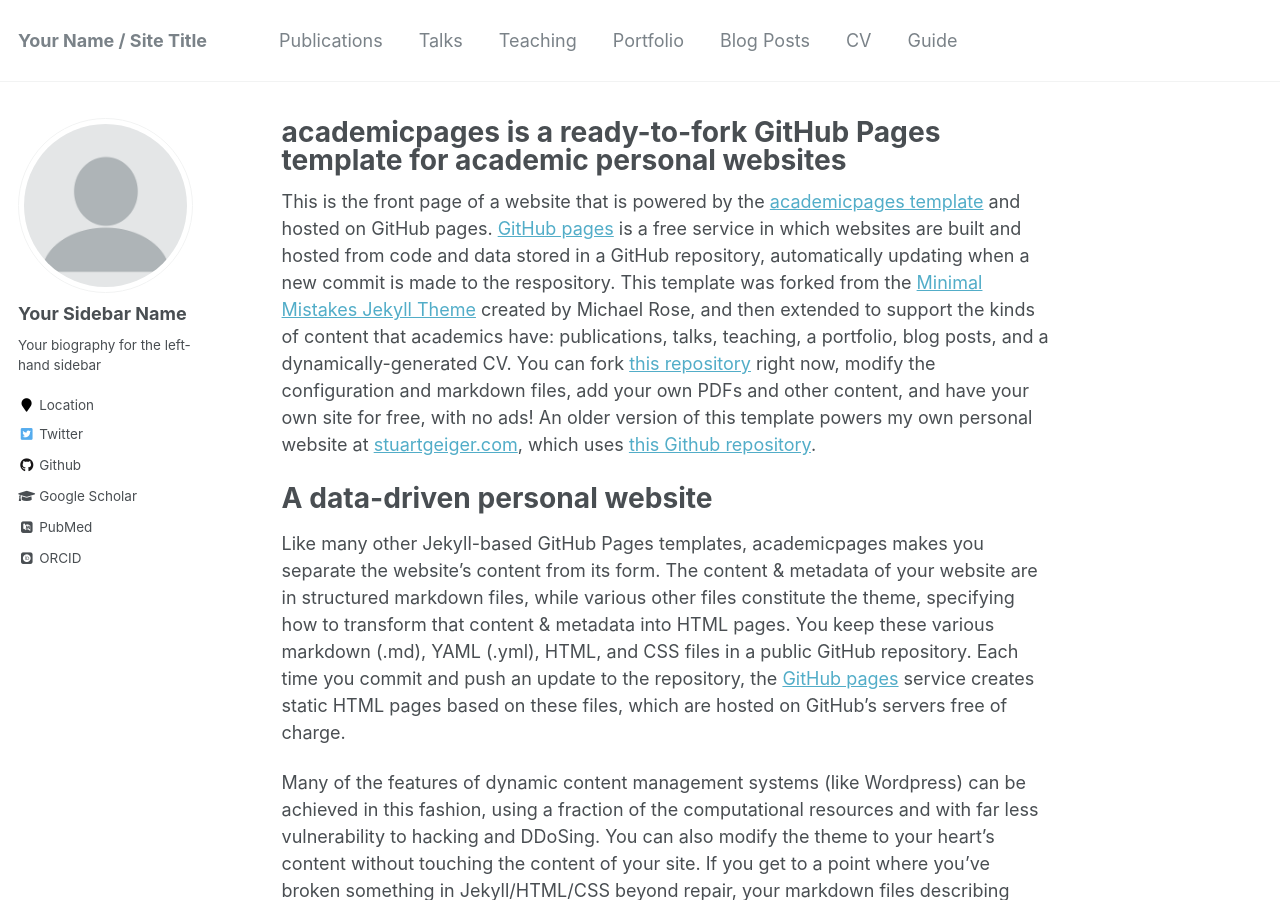
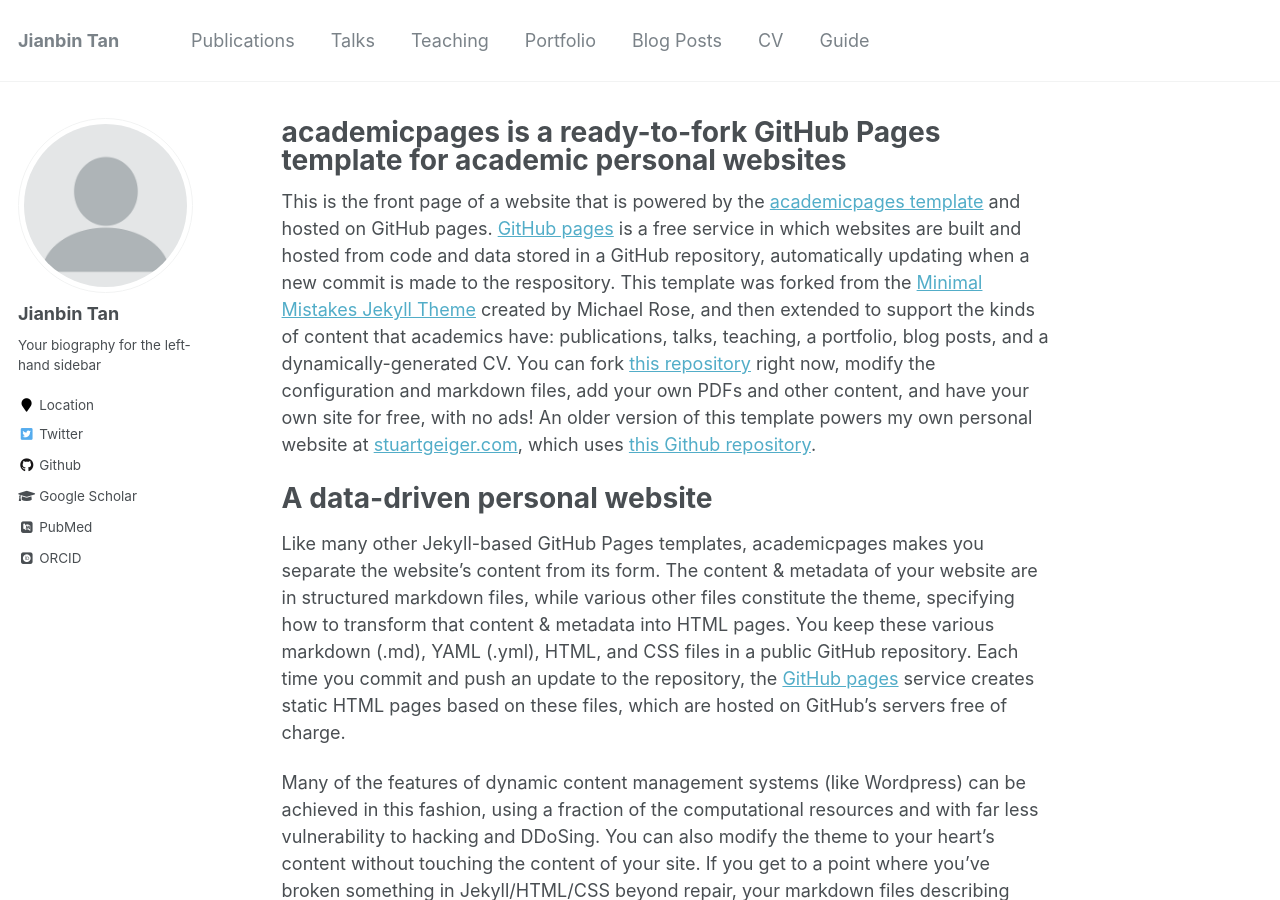
Before and after one commit to Tan-jianbin/Tan-jianbin.github.io, a Jekyll site: the page built from _pages/about.md, in a window 1280 px wide and 900 px high. Built offline with Jekyll 4.4.1, drawn with Linux system fonts in a browser that asks for light colours; some web fonts are replaced.

Commit message:
Update _config.yml

```diff
--- a/_config.yml
+++ b/_config.yml
@@ -6,14 +6,14 @@
 # `jekyll serve`. If you change this file, please restart the server process.
 
 # Site Settings
-locale                   : "en-US"
-title                    : "Your Name / Site Title"
+locale                   : ""
+title                    : "Jianbin Tan"
 title_separator          : "-"
 name                     : &name "Your Name"
 description              : &description "personal description"
-url                      : https://academicpages.github.io # the base hostname & protocol for your site e.g. "https://mmistakes.github.io"
+url                      : https://tan-jianbin.github.io # the base hostname & protocol for your site e.g. "https://mmistakes.github.io"
 baseurl                  : "" # the subpath of your site, e.g. "/blog"
-repository               : "academicpages/academicpages.github.io"
+repository               : "tan-jianbin.github.io"
 teaser                   :  # filename of teaser fallback teaser image placed in /images/, .e.g. "500x300.png"
 breadcrumbs              : false # true, false (default)
 words_per_minute         : 160
@@ -80,7 +80,7 @@
 
 # Site Author
 author:
-  name             : "Your Sidebar Name"
+  name             : "Jianbin Tan"
   avatar           : "profile.png"
   bio              : "Your biography for the left-hand sidebar"
   location         : "Location"
```
